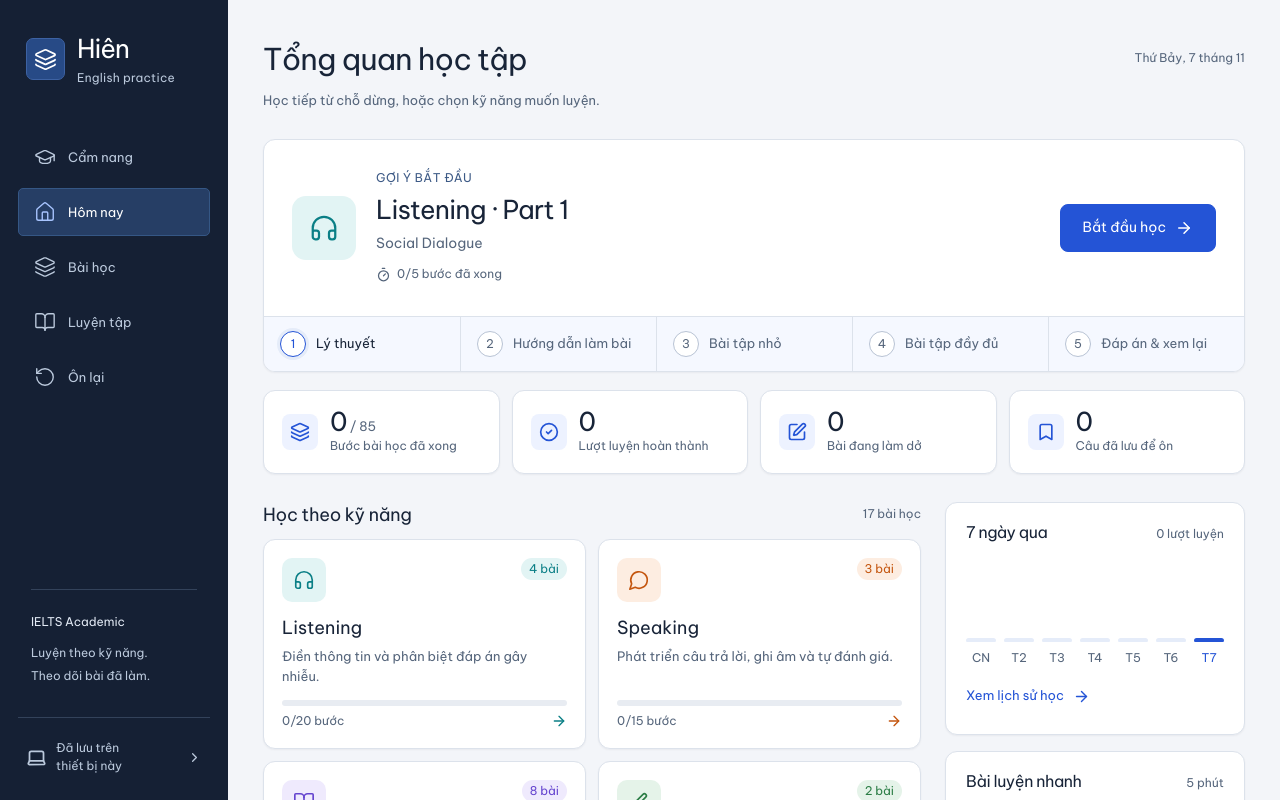
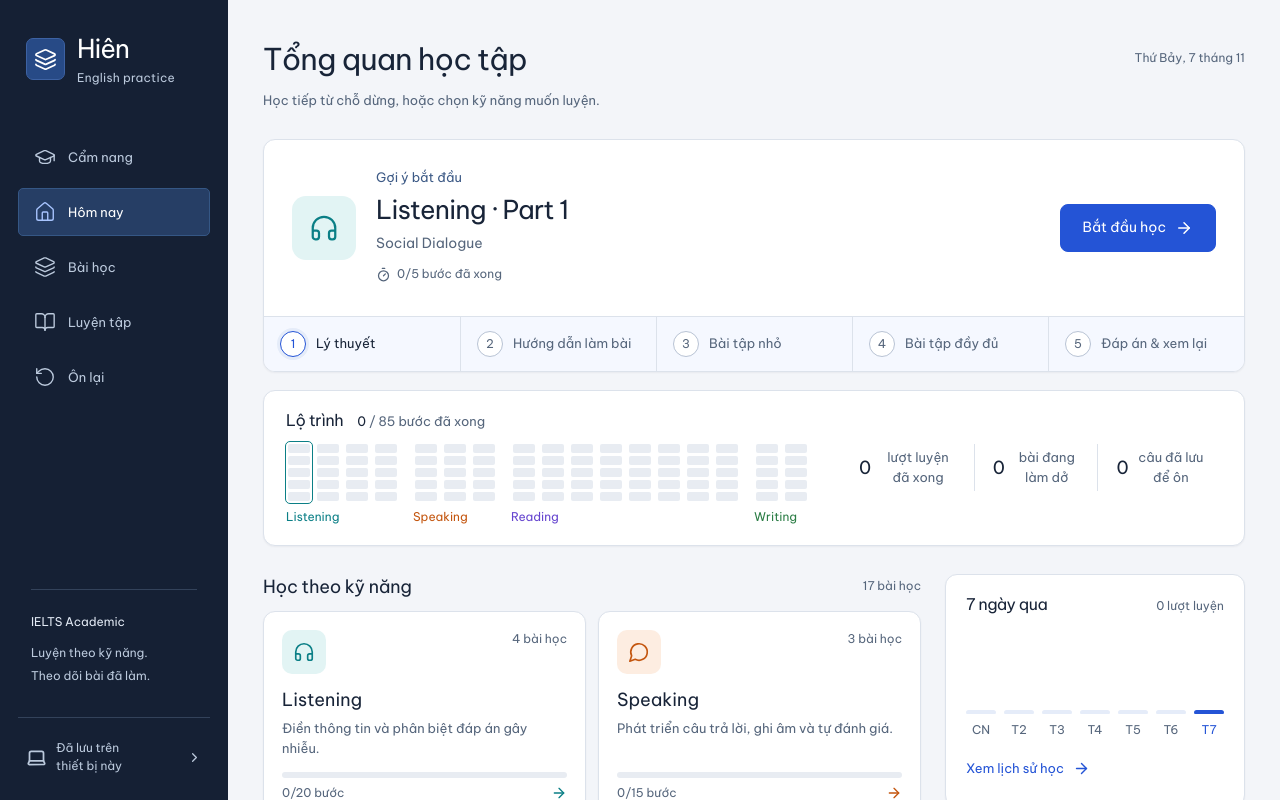
Before and after one commit to nxtruoong/English-Tips-Webapp, a React (Vite) app: page / in a window 1280 px wide. Shown: the top 800 px of the page. Built offline with nearby package versions, Linux system fonts and the light colour scheme.

Commit message:
style: thay 4 thẻ số liệu bằng bản đồ lộ trình 17 bài x 5 bước
Bỏ ô icon trang trí; 3 số còn lại thành dải chữ bấm được.
Bỏ nhãn chữ in hoa giãn cách và viên đếm dạng pill.

```diff
--- a/src/pages/TodayPage.tsx
+++ b/src/pages/TodayPage.tsx
@@ -1,4 +1,4 @@
-import { ArrowRight, Bookmark, CheckCircle2, Layers, PenSquare, Timer } from 'lucide-react';
+import { ArrowRight, Timer } from 'lucide-react';
 import { activities, skills } from '../content/activities';
 import {
   lessonIndex as lessons,
@@ -70,11 +70,24 @@ export function TodayPage({
   const weekMax = Math.max(1, ...week.map(d => d.count));
   const weekTotal = week.reduce((n, d) => n + d.count, 0);
 
-  const stats = [
-    { label: 'Bước bài học đã xong', value: doneStages, of: lessons.length * 5, Icon: Layers },
-    { label: 'Lượt luyện hoàn thành', value: completed, Icon: CheckCircle2 },
-    { label: 'Bài đang làm dở', value: drafts, Icon: PenSquare },
-    { label: 'Câu đã lưu để ôn', value: data.saved.length, Icon: Bookmark },
+  const links = [
+    {
+      value: completed,
+      label: 'lượt luyện đã xong',
+      onClick: () => {
+        setReviewTab('history');
+        go('review');
+      },
+    },
+    { value: drafts, label: 'bài đang làm dở', onClick: () => go('practice') },
+    {
+      value: data.saved.length,
+      label: 'câu đã lưu để ôn',
+      onClick: () => {
+        setReviewTab('saved');
+        go('review');
+      },
+    },
   ];
 
   return (
@@ -134,17 +147,49 @@ export function TodayPage({
         )}
       </section>
 
-      <section className="stat-row" aria-label="Số liệu học tập">
-        {stats.map(({ label, value, of, Icon }) => (
-          <div className="stat" key={label}>
-            <Icon size={20} aria-hidden="true" />
-            <strong>
-              {value}
-              {of !== undefined && <small> / {of}</small>}
-            </strong>
-            <span>{label}</span>
-          </div>
-        ))}
+      <section className="roadmap" aria-labelledby="roadmap-title">
+        <div className="roadmap-head">
+          <h2 id="roadmap-title">Lộ trình</h2>
+          <span>
+            <strong>{doneStages}</strong> / {lessons.length * 5} bước đã xong
+          </span>
+        </div>
+        <div className="roadmap-map">
+          {skills.map(skill => (
+            <div className="roadmap-group" key={skill} data-skill={skill.toLowerCase()}>
+              <div className="roadmap-cols">
+                {lessons
+                  .filter(l => l.skill === skill)
+                  .map(l => {
+                    const done = data.lessons[l.id]?.completed || [];
+                    return (
+                      <button
+                        key={l.id}
+                        className={l.id === nextLesson.id ? 'col here' : 'col'}
+                        title={`${l.skill} · ${l.part}: ${l.title} — ${done.length}/5 bước`}
+                        aria-label={`${l.skill} ${l.part}, ${done.length}/5 bước`}
+                        onClick={() => openLesson(l)}
+                      >
+                        {stages.map(s => (
+                          <span key={s} className={done.includes(s) ? 'on' : ''} />
+                        ))}
+                      </button>
+                    );
+                  })}
+              </div>
+              <small>{skill}</small>
+            </div>
+          ))}
+        </div>
+        <ul className="roadmap-links">
+          {links.map(link => (
+            <li key={link.label}>
+              <button onClick={link.onClick}>
+                <strong>{link.value}</strong> {link.label}
+              </button>
+            </li>
+          ))}
+        </ul>
       </section>
 
       <div className="today-grid">
@@ -171,7 +216,7 @@ export function TodayPage({
                 >
                   <span className="skill-card-top">
                     <SkillTile skill={skill} />
-                    <span className="skill-card-count">{own.length} bài</span>
+                    <span className="skill-card-count">{own.length} bài học</span>
                   </span>
                   <strong>{skill}</strong>
                   <span className="skill-card-text">{skillDescriptions[skill]}</span>
--- a/src/styles/refresh.css
+++ b/src/styles/refresh.css
@@ -31,16 +31,14 @@
   background: var(--skill-bg, var(--tint));
 }
 .eyebrow {
-  font-size: var(--text-xs);
-  font-weight: 600;
-  letter-spacing: 0.04em;
-  text-transform: uppercase;
+  font-size: var(--text-sm);
+  font-weight: 500;
   color: var(--skill, var(--icon));
 }
 
 /* Shared card surface */
 .hero,
-.stat,
+.roadmap,
 .skill-card,
 .lesson-card,
 .panel,
@@ -182,48 +180,111 @@
   font-weight: 600;
 }
 
-/* Today: stats */
-.stat-row {
+/* Today: roadmap (17 lessons x 5 stages) + plain counters */
+.roadmap {
   display: grid;
-  grid-template-columns: repeat(4, minmax(0, 1fr));
-  gap: 12px;
+  grid-template-columns: auto minmax(0, 1fr);
+  grid-template-areas:
+    'head links'
+    'map links';
+  column-gap: 32px;
+  row-gap: 10px;
+  align-items: start;
+  padding: 18px 22px;
   margin-bottom: 28px;
-}
-.stat {
-  display: grid;
-  grid-template-columns: auto 1fr;
-  column-gap: 12px;
-  align-items: center;
-  padding: 16px 18px;
   background: var(--sheet);
   border: 1px solid var(--line);
 }
-.stat > svg {
-  grid-row: span 2;
+.roadmap-head {
+  grid-area: head;
+  display: flex;
+  align-items: baseline;
+  gap: 14px;
+}
+.roadmap-head h2 {
+  font-size: var(--text-lg);
+  margin: 0;
+}
+.roadmap-head span {
+  font-size: var(--text-sm);
+  color: var(--muted);
+}
+.roadmap-head strong {
+  color: var(--ink);
+  font-weight: 600;
+  font-variant-numeric: tabular-nums;
+}
+.roadmap-map {
+  grid-area: map;
+  display: flex;
+  gap: 14px;
+}
+.roadmap-group small {
+  display: block;
+  margin-top: 4px;
+  font-size: var(--text-xs);
+  color: var(--skill);
+}
+.roadmap-cols {
+  display: flex;
+  gap: 3px;
+}
+.roadmap .col {
+  display: flex;
+  flex-direction: column-reverse;
+  gap: 3px;
+  min-height: 0;
+  padding: 2px;
+  border: 0;
+  border-radius: 4px;
+  background: none;
+}
+.roadmap .col:hover {
+  background: var(--surface-hover);
+}
+.roadmap .col.here {
+  outline: 1.5px solid var(--skill);
+  outline-offset: 0;
+}
+.roadmap .col > span {
+  width: 22px;
+  height: 9px;
+  border-radius: 2px;
+  background: var(--line-soft);
+}
+.roadmap .col > span.on {
+  background: var(--skill);
+}
+.roadmap-links {
+  grid-area: links;
+  align-self: center;
+  justify-self: end;
+  list-style: none;
+  margin: 0;
+  padding: 0;
+  display: flex;
+}
+.roadmap-links li + li {
+  border-left: 1px solid var(--line);
+}
+.roadmap-links button {
+  min-height: 44px;
+  border: 0;
+  background: none;
+  padding: 4px 18px;
+  font-size: var(--text-sm);
+  font-weight: 400;
+  color: var(--muted);
+}
+.roadmap-links button:hover {
+  background: none;
   color: var(--accent);
-  background: var(--tint);
-  border-radius: 8px;
-  padding: 8px;
-  width: 36px;
-  height: 36px;
 }
-.stat strong {
-  font-size: var(--text-3xl);
-  line-height: 1.15;
+.roadmap-links strong {
+  font-size: var(--text-xl);
   font-weight: 600;
   color: var(--ink);
   font-variant-numeric: tabular-nums;
-  letter-spacing: -0.03em;
-}
-.stat strong small {
-  font-size: var(--text-sm);
-  color: var(--muted);
-  font-weight: 500;
-  letter-spacing: 0;
-}
-.stat > span {
-  font-size: var(--text-xs);
-  color: var(--muted);
 }
 
 /* Today: skills + side column */
@@ -269,11 +330,7 @@
 }
 .skill-card-count {
   font-size: var(--text-xs);
-  font-weight: 600;
-  color: var(--skill);
-  background: var(--skill-bg);
-  padding: 2px 8px;
-  border-radius: 999px;
+  color: var(--muted);
 }
 .skill-card > strong {
   font-size: var(--text-xl);
@@ -483,8 +540,13 @@
   .today-side {
     grid-template-columns: repeat(2, minmax(0, 1fr));
   }
-  .stat-row {
-    grid-template-columns: repeat(2, minmax(0, 1fr));
+  .roadmap {
+    grid-template-columns: 1fr;
+    grid-template-areas: 'head' 'map' 'links';
+  }
+  .roadmap-links {
+    justify-self: start;
+    margin-left: -18px;
   }
   .hero-steps button {
     flex-direction: column;
@@ -514,11 +576,26 @@
   .hero-cta {
     width: 100%;
   }
-  .stat {
-    padding: 14px;
+  .roadmap {
+    padding: 16px;
   }
-  .stat strong {
-    font-size: var(--text-2xl);
+  .roadmap-map {
+    flex-wrap: wrap;
+    row-gap: 8px;
+  }
+  .roadmap .col > span {
+    width: 16px;
+  }
+  .roadmap-links {
+    flex-direction: column;
+    margin-left: 0;
+  }
+  .roadmap-links li + li {
+    border-left: 0;
+    border-top: 1px solid var(--line-soft);
+  }
+  .roadmap-links button {
+    padding: 4px 0;
   }
   .skill-cards,
   .today-side {
```
